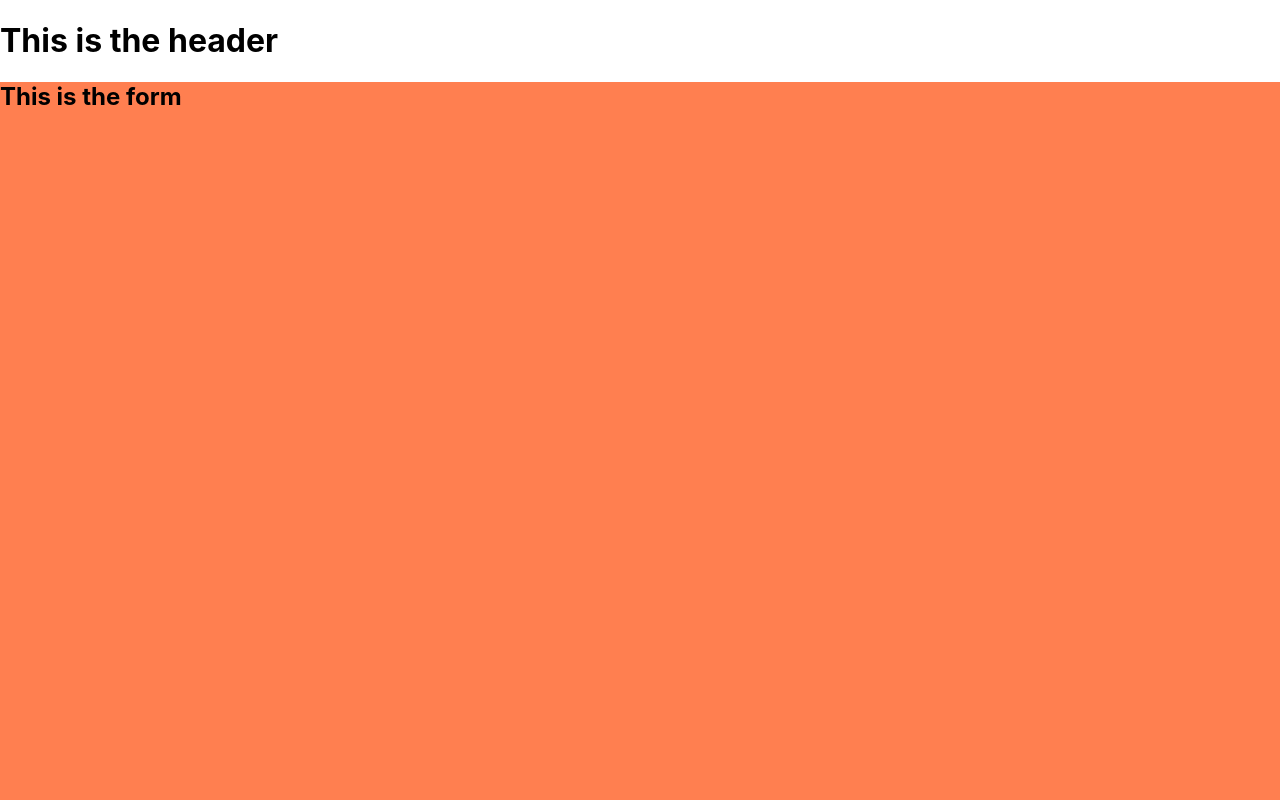
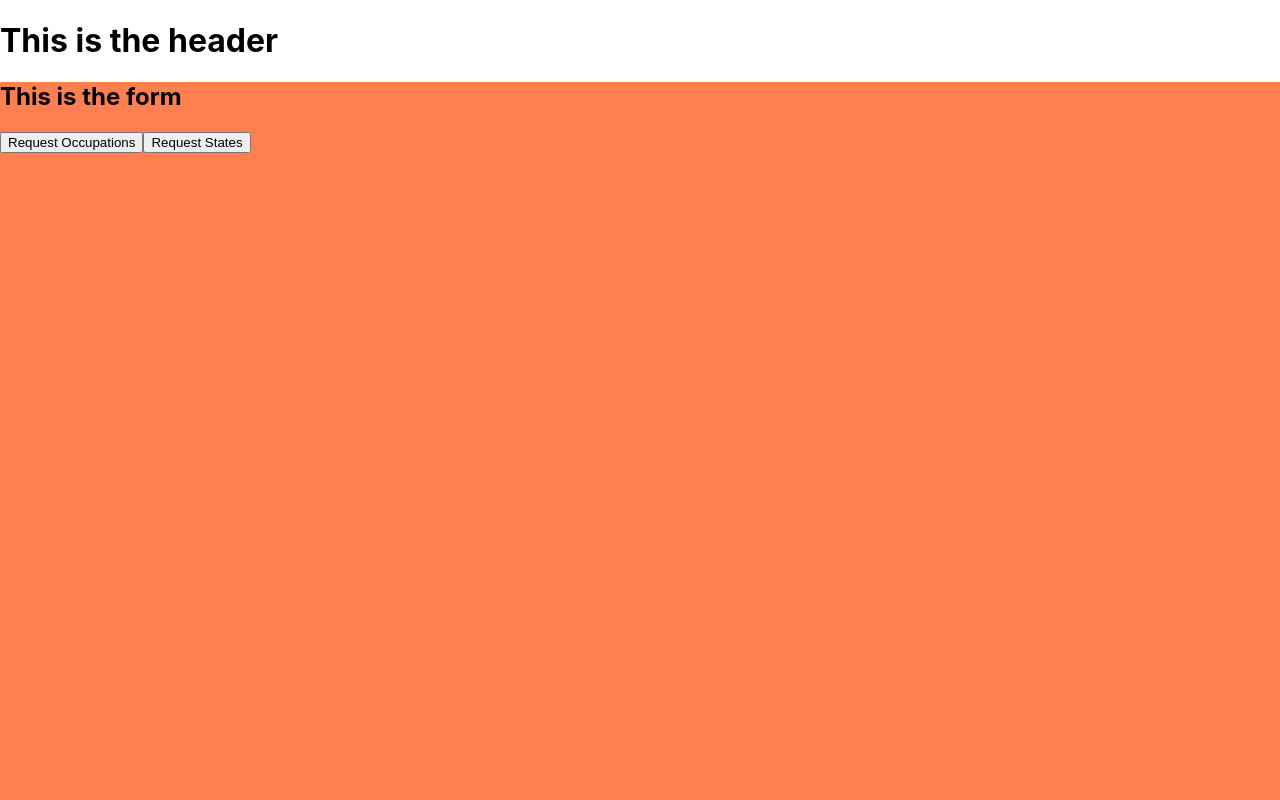
Before and after one commit to joki9448/fetchrewards-code-challenge, a React (Create React App) app: page / in a window 1280 px wide. Shown: the top 800 px of the page. Built offline with nearby package versions, Linux system fonts and the light colour scheme.

Commit message:
created test buttons for GET requests

```diff
--- a/src/components/Form.js
+++ b/src/components/Form.js
@@ -19,6 +19,8 @@ function Form () {
     return (
         <section className="form-section">
             <h1>This is the form</h1>
+            <button onClick={requestOccupations}>Request Occupations</button>
+            <button onClick={requestStates}>Request States</button>
             {/* <form className="form" onSubmit="">
                 <label for="fullname">Full Name:</label>
                 <input></input>
```
